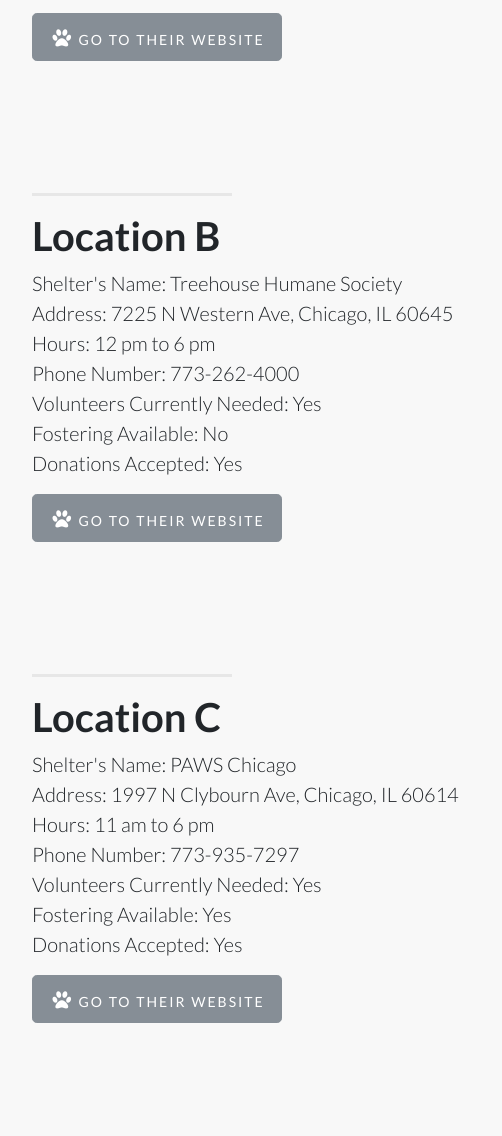
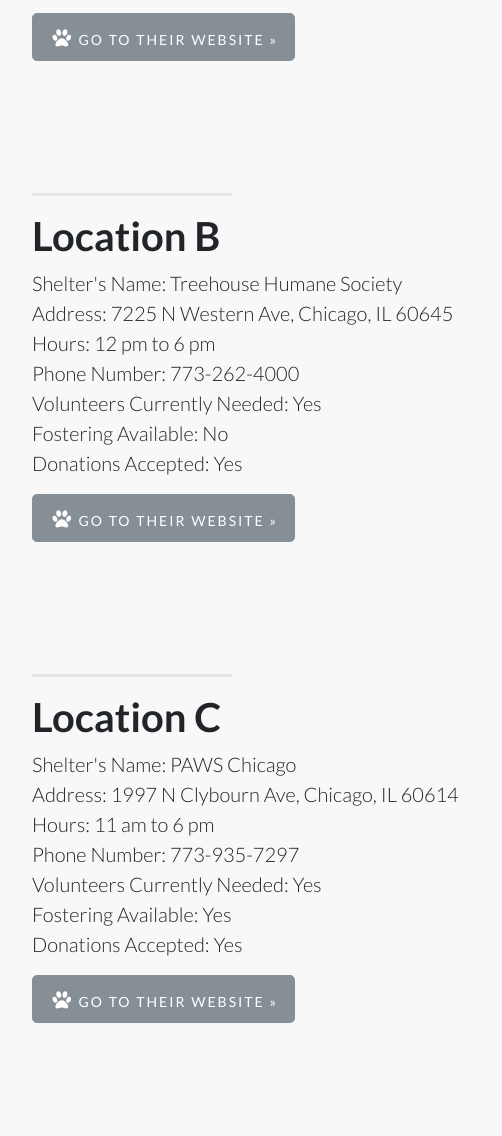
Before and after one commit to jdk27/FindPets, a website: page shelters.html in a window 1280 px wide. Shown: the part 940-2076 px from the top of the page, 148-650 px from the left. Drawn offline with Linux system fonts and the light colour scheme; some packages are replaced by stand-ins of ours.

Commit message:
Update shelters.html

```diff
--- a/shelters.html
+++ b/shelters.html
@@ -118,7 +118,7 @@
               <div class = "button1">
               <a href="http://www.orphansofthestorm.org/" class="btn btn-secondary btn-lg">
                   <i class="fa fa-paw fa-fw"></i>
-                  <span class="network-name"> Go to their website</span>
+                  <span class="network-name"> Go to their website &raquo;</span>
               </a>
             </div>
             </p>
@@ -154,7 +154,7 @@
               <div class = "button1">
               <a href="http://www.treehouseanimals.org/" class="btn btn-secondary btn-lg">
                   <i class="fa fa-paw fa-fw"></i>
-                  <span class="network-name"> Go to their website</span>
+                  <span class="network-name"> Go to their website &raquo;</span>
               </a>
             </div>
             </p>
@@ -189,7 +189,7 @@
               <div class = "button1">
               <a href="http://www.pawschicago.org/" class="btn btn-secondary btn-lg">
                   <i class="fa fa-paw fa-fw"></i>
-                  <span class="network-name"> Go to their website</span>
+                  <span class="network-name"> Go to their website &raquo;</span>
               </a>
             </div>
             </p>
@@ -225,7 +225,7 @@
               <div class = "button1">
               <a href="https://www.hinsdalehumanesociety.org/" class="btn btn-secondary btn-lg">
                   <i class="fa fa-paw fa-fw"></i>
-                  <span class="network-name"> Go to their website</span>
+                  <span class="network-name"> Go to their website &raquo;</span>
               </a>
             </div>
             </p>
@@ -260,7 +260,7 @@
               <div class = "button1">
               <a href="https://www.naperhumane.org/" class="btn btn-secondary btn-lg">
                   <i class="fa fa-paw fa-fw"></i>
-                  <span class="network-name"> Go to their website</span>
+                  <span class="network-name"> Go to their website &raquo;</span>
               </a>
             </div>
             </p>
```
